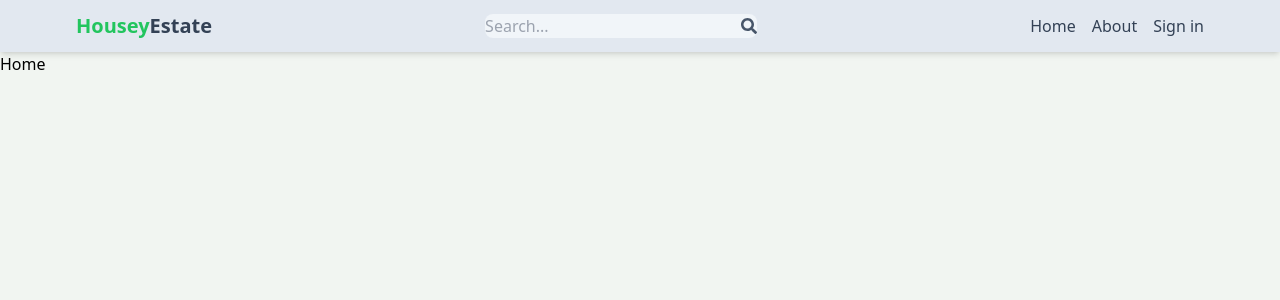
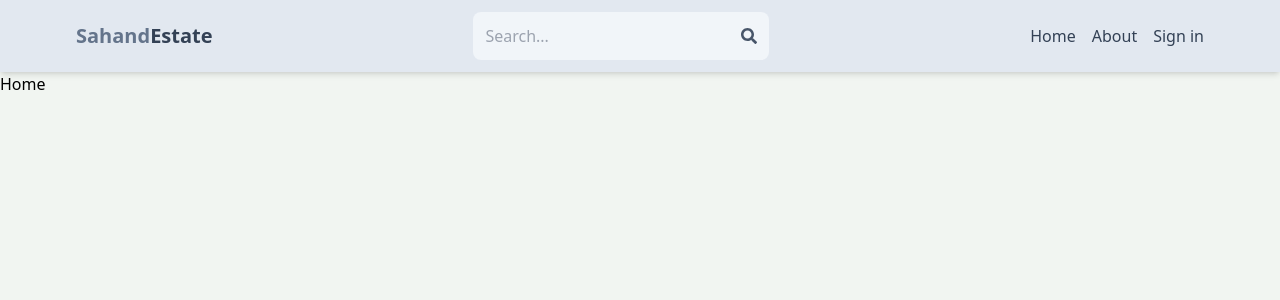
Before and after one commit to kalkidanh/Real-Estate-Marketplace, a React (Vite) app in the folder client/: page / in a window 1280 px wide. Shown: the top 300 px of the page. Built offline with nearby package versions, Linux system fonts and the light colour scheme; no server answers.

Commit message:
header updated to include profile image

```diff
--- a/client/src/App.jsx
+++ b/client/src/App.jsx
@@ -1,10 +1,11 @@
 import { BrowserRouter, Routes, Route } from 'react-router-dom';
 import Home from './pages/Home';
-import SignIn from './pages/Signin';
+import SignIn from './pages/SignIn';
 import SignUp from './pages/SignUp';
 import About from './pages/About';
 import Profile from './pages/Profile';
 import Header from './components/Header';
+import PrivateRoute from './components/PrivateRoute';
 
 export default function App() {
   return <BrowserRouter>
@@ -15,6 +16,10 @@
     <Route path='/sign-up' element={<SignUp />} />
     <Route path='/about' element={<About />} />
     <Route path='/profile' element={<Profile />} />
+    <Route element={<PrivateRoute />}>
+    <Route path='/profile' element={<Profile />} />
+    </Route>
+
   </Routes>
   </BrowserRouter>
 }
--- a/client/src/components/Header.jsx
+++ b/client/src/components/Header.jsx
@@ -1,33 +1,75 @@
-import {FaSearch} from 'react-icons/fa';
-import {Link} from 'react-router-dom';
+import { FaSearch } from 'react-icons/fa';
+import { Link, useNavigate } from 'react-router-dom';
+import { useSelector } from 'react-redux';
+import { useEffect, useState } from 'react';
 
 export default function Header() {
+  const { currentUser } = useSelector((state) => state.user);
+  const [searchTerm, setSearchTerm] = useState('');
+  const navigate = useNavigate();
+  const handleSubmit = (e) => {
+    e.preventDefault();
+    const urlParams = new URLSearchParams(window.location.search);
+    urlParams.set('searchTerm', searchTerm);
+    const searchQuery = urlParams.toString();
+    navigate(`/search?${searchQuery}`);
+  };
+
+  useEffect(() => {
+    const urlParams = new URLSearchParams(location.search);
+    const searchTermFromUrl = urlParams.get('searchTerm');
+    if (searchTermFromUrl) {
+      setSearchTerm(searchTermFromUrl);
+    }
+  }, [location.search]);
   return (
     <header className='bg-slate-200 shadow-md'>
-        <div className='flex justify-between items-center max-w-6xl mx-auto p-3'>
-          <Link to='/'>
-        <h1 className='font-bold text-sm sm:text-xl flex flex-wrap'>
-            <span className='text-green-500'>Housey</span>
+      <div className='flex justify-between items-center max-w-6xl mx-auto p-3'>
+        <Link to='/'>
+          <h1 className='font-bold text-sm sm:text-xl flex flex-wrap'>
+            <span className='text-slate-500'>Sahand</span>
             <span className='text-slate-700'>Estate</span>
-        </h1>
+          </h1>
         </Link>
-        <form className='bg-slate-100 p3 rounded-lg flex items-center'>
-            <input type="text" placeholder='Search...'
-           className='bg-transparent focus:outline-none w-24 sm:w-64'/>
-           <FaSearch className='text-slate-600'/>
+        <form
+          onSubmit={handleSubmit}
+          className='bg-slate-100 p-3 rounded-lg flex items-center'
+        >
+          <input
+            type='text'
+            placeholder='Search...'
+            className='bg-transparent focus:outline-none w-24 sm:w-64'
+            value={searchTerm}
+            onChange={(e) => setSearchTerm(e.target.value)}
+          />
+          <button>
+            <FaSearch className='text-slate-600' />
+          </button>
         </form>
         <ul className='flex gap-4'>
           <Link to='/'>
-          <li className='hidden sm:inline text-slate-700 hover:underline'>Home</li>
+            <li className='hidden sm:inline text-slate-700 hover:underline'>
+              Home
+            </li>
           </Link>
           <Link to='/about'>
-          <li className='hidden sm:inline text-slate-700 hover:underline'>About</li>
+            <li className='hidden sm:inline text-slate-700 hover:underline'>
+              About
+            </li>
           </Link>
-          <Link to='/Sign-in'>
-          <li className=' text-slate-700 hover:underline'>Sign in</li>
+          <Link to='/profile'>
+            {currentUser ? (
+              <img
+                className='rounded-full h-7 w-7 object-cover'
+                src={currentUser.avatar}
+                alt='profile'
+              />
+            ) : (
+              <li className=' text-slate-700 hover:underline'> Sign in</li>
+            )}
           </Link>
         </ul>
-        </div>
+      </div>
     </header>
-  )
+  );
 }
--- /dev/null
+++ b/client/src/components/PrivateRoute.jsx
@@ -0,0 +1,7 @@
+import { useSelector } from 'react-redux';
+import { Outlet, Navigate } from 'react-router-dom';
+
+export default function PrivateRoute() {
+  const { currentUser } = useSelector((state) => state.user);
+  return currentUser ? <Outlet /> : <Navigate to='/sign-in' />;
+}
```
